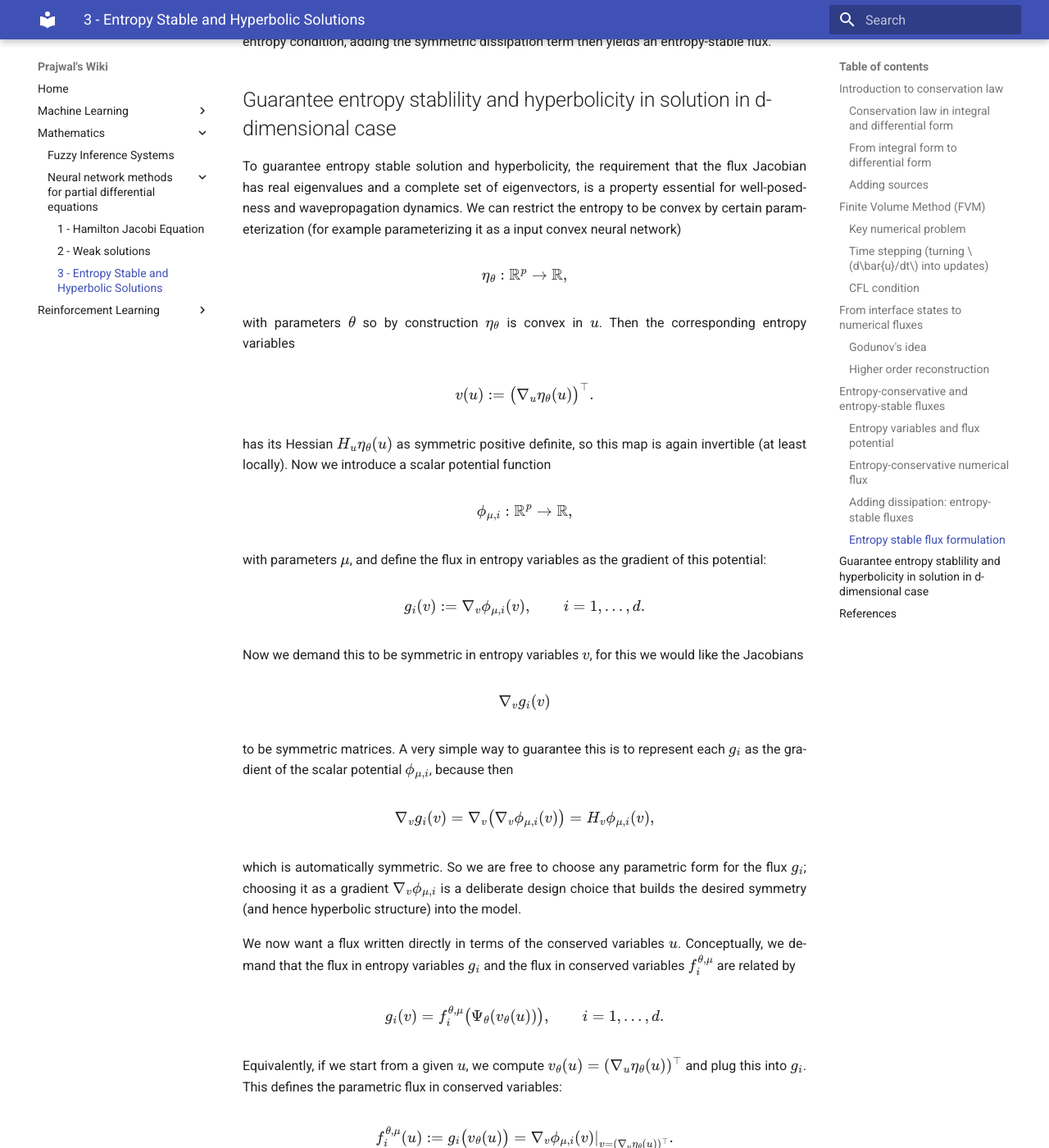
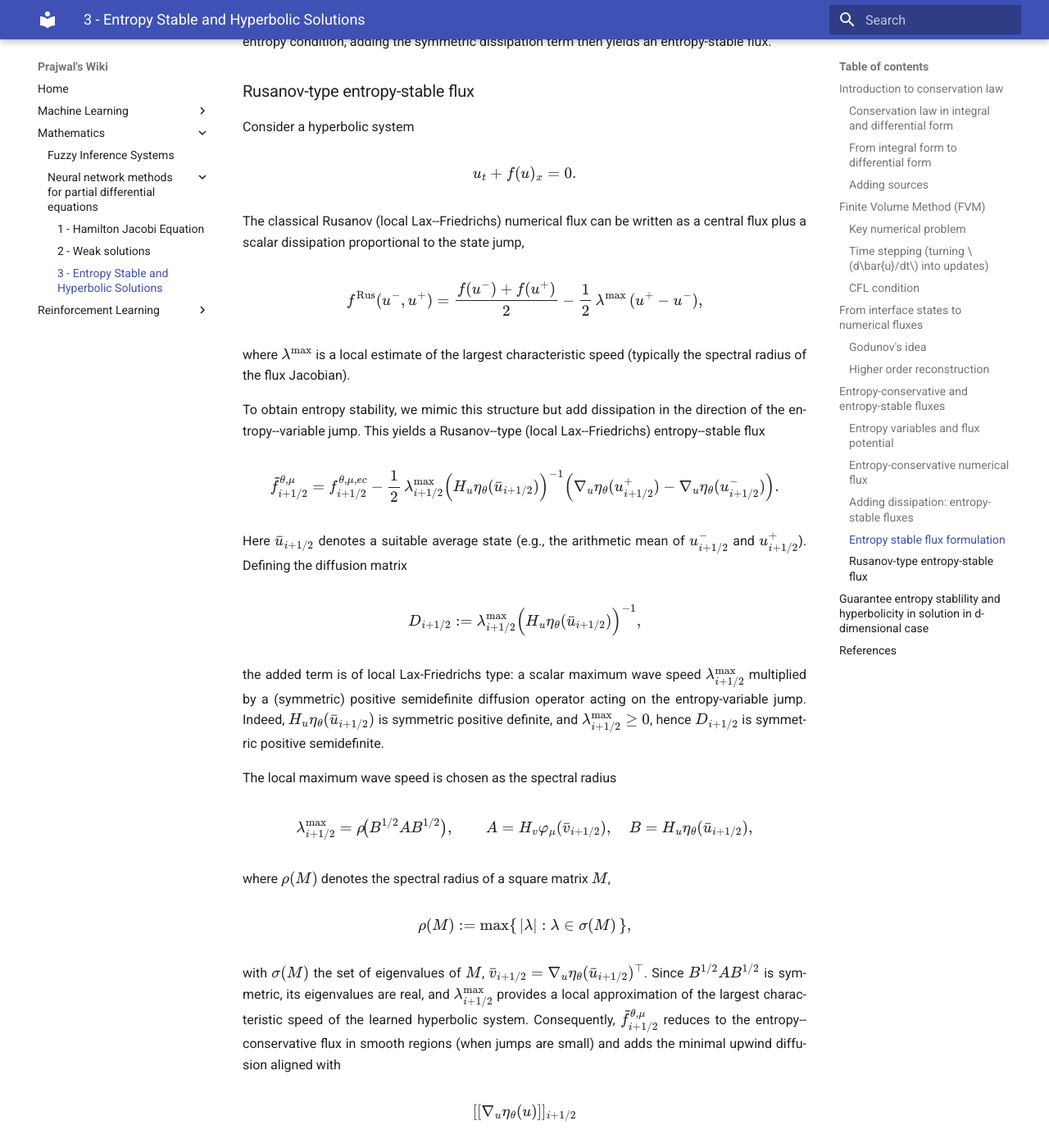
Before and after one commit to pj1911/my-wiki, an MkDocs documentation site: the page built from docs/Hyperbolic PDEs-2-Conservation laws and entropy form.md, in a window 1280 px wide and 1400 px high, scrolled down 15422 px. Shown: the whole window at 82% size. Built offline with MkDocs 1.6.1 and Material for MkDocs 9.7.7, drawn with Linux system fonts in a browser that asks for light colours; some of the changed text lies outside the part shown.

Commit message:
Update Hyperbolic PDEs-2-Conservation laws and entropy form.md

```diff
--- a/docs/Hyperbolic PDEs-2-Conservation laws and entropy form.md
+++ b/docs/Hyperbolic PDEs-2-Conservation laws and entropy form.md
@@ -740,6 +740,68 @@ construction, i.e. it satisfies
 This is precisely the baseline flux needed in the discrete entropy condition, adding
 the symmetric dissipation term then yields an entropy-stable flux.
 
+### Rusanov-type entropy-stable flux
+
+Consider a hyperbolic system
+
+$$
+u_t + f(u)_x = 0.
+$$
+
+The classical Rusanov (local Lax--Friedrichs) numerical flux can be written as a central flux plus a scalar dissipation proportional to the state jump,
+
+$$
+f^{\mathrm{Rus}}(u^-,u^+) = \frac{f(u^-)+f(u^+)}{2} - \frac{1}{2}\,\lambda^{\max}\,(u^+-u^-),
+$$
+
+where \(\lambda^{\max}\) is a local estimate of the largest characteristic speed (typically the spectral radius of the flux Jacobian).
+
+To obtain entropy stability, we mimic this structure but add dissipation in the direction of the entropy--variable jump. This yields a Rusanov--type (local Lax--Friedrichs) entropy--stable flux
+
+$$
+\tilde f_{i+1/2}^{\theta,\mu} = f_{i+1/2}^{\theta,\mu,ec} - \frac{1}{2}\,\lambda^{\max}_{i+1/2}
+  \Big( H_u \eta_\theta(\bar u_{i+1/2}) \Big)^{-1}
+  \Big(
+    \nabla_u \eta_\theta(u_{i+1/2}^+) -
+     \nabla_u \eta_\theta(u_{i+1/2}^-)
+  \Big).
+$$
+
+Here \(\bar u_{i+1/2}\) denotes a suitable average state (e.g., the arithmetic mean of \(u_{i+1/2}^-\) and \(u_{i+1/2}^+\)). Defining the diffusion matrix
+
+$$
+D_{i+1/2} :=
+ \lambda^{\max}_{i+1/2}
+   \Big( H_u \eta_\theta(\bar u_{i+1/2}) \Big)^{-1},
+$$
+
+the added term is of local Lax-Friedrichs type: a scalar maximum wave speed \(\lambda^{\max}_{i+1/2}\) multiplied by a (symmetric) positive semidefinite diffusion operator acting on the entropy-variable jump. Indeed, \(H_u\eta_\theta(\bar u_{i+1/2})\) is symmetric positive definite, and \(\lambda^{\max}_{i+1/2}\ge 0\), hence \(D_{i+1/2}\) is symmetric positive semidefinite.
+
+The local maximum wave speed is chosen as the spectral radius
+
+$$
+\lambda^{\max}_{i+1/2} = \rho\!\big( B^{1/2} A B^{1/2} \big), \qquad
+A = H_v \varphi_\mu(\bar v_{i+1/2}),\quad
+B = H_u \eta_\theta(\bar u_{i+1/2}),
+$$
+
+where \(\rho(M)\) denotes the spectral radius of a square matrix \(M\),
+
+$$
+\rho(M) := \max\{\,|\lambda| : \lambda \in \sigma(M)\,\},
+$$
+
+with \(\sigma(M)\) the set of eigenvalues of \(M\), \(\bar v_{i+1/2} = \nabla_u\eta_\theta(\bar u_{i+1/2})^\top\).
+Since \(B^{1/2} A B^{1/2}\) is symmetric, its eigenvalues are real, and
+\(\lambda^{\max}_{i+1/2}\) provides a local approximation of the largest characteristic speed of the learned hyperbolic system. Consequently, \(\tilde f_{i+1/2}^{\theta,\mu}\) reduces to the entropy--conservative flux in smooth regions (when jumps are small) and adds the minimal upwind diffusion aligned with
+
+$$
+[[\nabla_u\eta_\theta(u)]]_{i+1/2}
+$$
+
+needed to enforce the discrete entropy inequality.
+
+
 ## Guarantee entropy stablility and hyperbolicity in solution in d-dimensional case
 
 To guarantee entropy stable solution and hyperbolicity, the requirement that the flux Jacobian has real eigenvalues and
@@ -831,6 +892,20 @@ $$
 }
 $$
 
+**Hyperbolicity by construction.**
+
+The flux Jacobian in direction \(i\) is
+
+$$
+\nabla_u f_i^{\theta,\mu}(u) = H_v \phi_{\mu,i}(v)\, H_u \eta_\theta(u) =: A_i B,
+$$
+
+where \(A_i\) is symmetric and \(B\) is symmetric positive definite.
+The product \(A_i B\) is similar to the symmetric matrix
+\(B^{1/2} A_i B^{1/2}\), hence has real eigenvalues and a complete set
+of eigenvectors. Therefore the system is hyperbolic, with
+\(\eta_\theta\) serving as a strictly convex entropy.
+
 ## References
 
 - Liu, L., Zhang, L., & Gelb, A. (2026). Parametric Hyperbolic Conservation Laws: A Unified Framework for Conservation, Entropy Stability, and Hyperbolicity. arXiv preprint arXiv:2601.21080.
```
Also changed, not shown: other parts of docs/Hyperbolic PDEs-2-Conservation laws and entropy form.md (+1 -2 lines).
